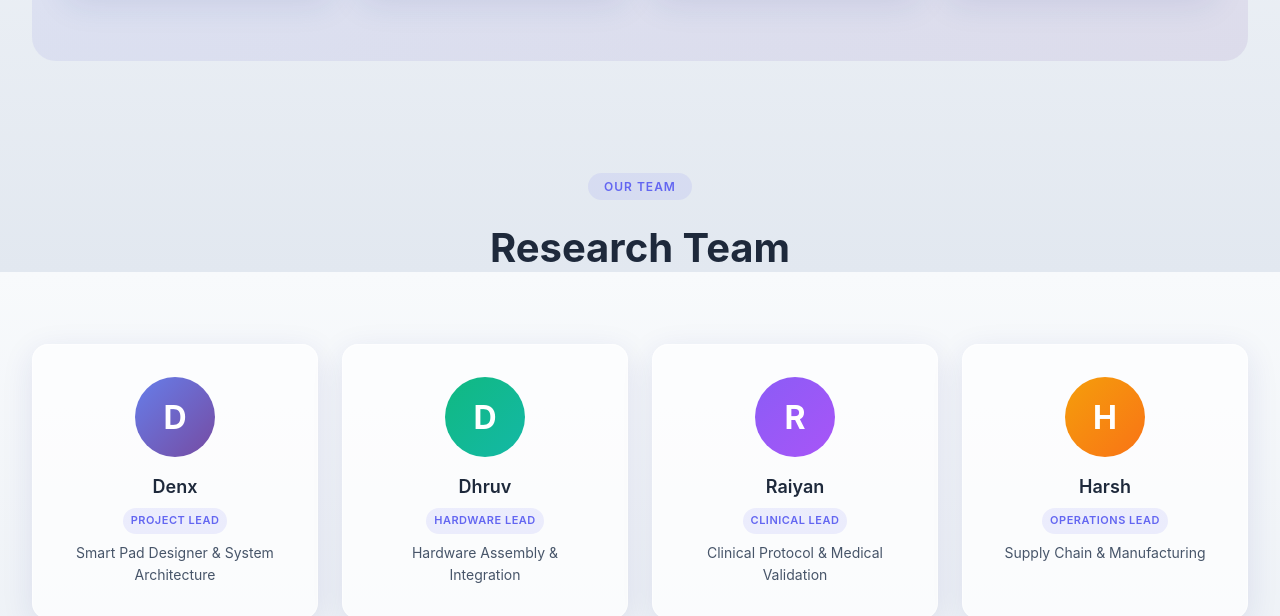
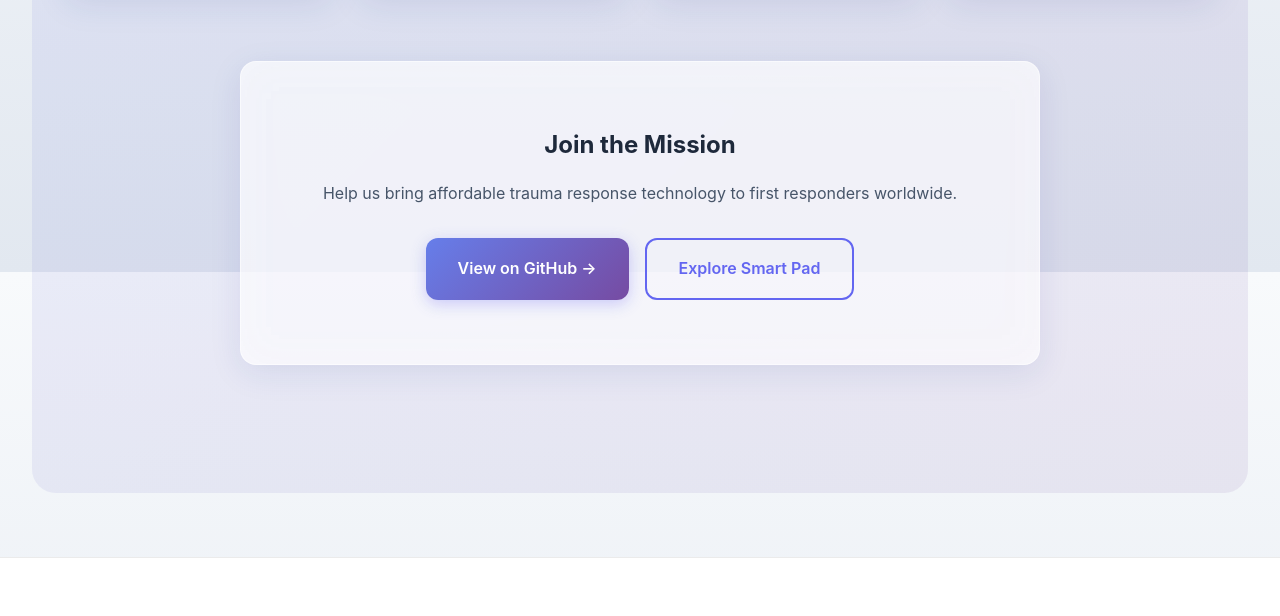
Before and after one commit to DenxVil/Pulse-Protector-, a plain HTML site: page smart-kit.html in a window 1280 px wide. Shown: the part 6128-6744 px from the top of the page. Drawn offline with Linux system fonts and the light colour scheme.

Commit message:
Update smart-kit.html

```diff
--- a/smart-kit.html
+++ b/smart-kit.html
@@ -419,42 +419,7 @@
                     <div class="metric-detail">Through pre-hospital triage data</div>
                 </div>
             </div>
-        </section>
 
-        <!-- Team Section -->
-        <section class="section fade-in">
-            <div class="section-header">
-                <span class="section-badge">Our Team</span>
-                <h2 class="section-title">Research Team</h2>
-            </div>
-
-            <div class="team-grid">
-                <div class="team-member glass-card-light">
-                    <div class="member-avatar blue">D</div>
-                    <h4>Denx</h4>
-                    <span class="member-role">Project Lead</span>
-                    <p>Smart Pad Designer & System Architecture</p>
-                </div>
-                <div class="team-member glass-card-light">
-                    <div class="member-avatar green">D</div>
-                    <h4>Dhruv</h4>
-                    <span class="member-role">Hardware Lead</span>
-                    <p>Hardware Assembly & Integration</p>
-                </div>
-                <div class="team-member glass-card-light">
-                    <div class="member-avatar purple">R</div>
-                    <h4>Raiyan</h4>
-                    <span class="member-role">Clinical Lead</span>
-                    <p>Clinical Protocol & Medical Validation</p>
-                </div>
-                <div class="team-member glass-card-light">
-                    <div class="member-avatar orange">H</div>
-                    <h4>Harsh</h4>
-                    <span class="member-role">Operations Lead</span>
-                    <p>Supply Chain & Manufacturing</p>
-                </div>
-            </div>
-        </section>
 
         <!-- CTA Section -->
         <section class="section" style="text-align: center;">
```
